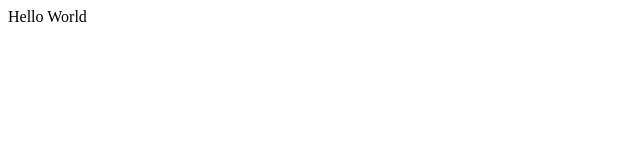
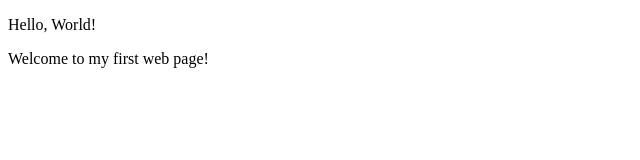
Before and after one commit to WarsaDev/my-first-website, a plain HTML site: page my-first-website.html in a window 1280 px wide. Shown: the whole page, without its empty margins (0-640 px from the left). Drawn offline with Linux system fonts and the light colour scheme.

Commit message:
add paragraph block elements to the page

```diff
--- a/my-first-website.html
+++ b/my-first-website.html
@@ -6,6 +6,7 @@
     <title>My first website</title>
 </head>
 <body>
-    Hello World
+    <p>Hello, World!</p>
+    <p>Welcome to my first web page!</p>
 </body>
 </html>
```
